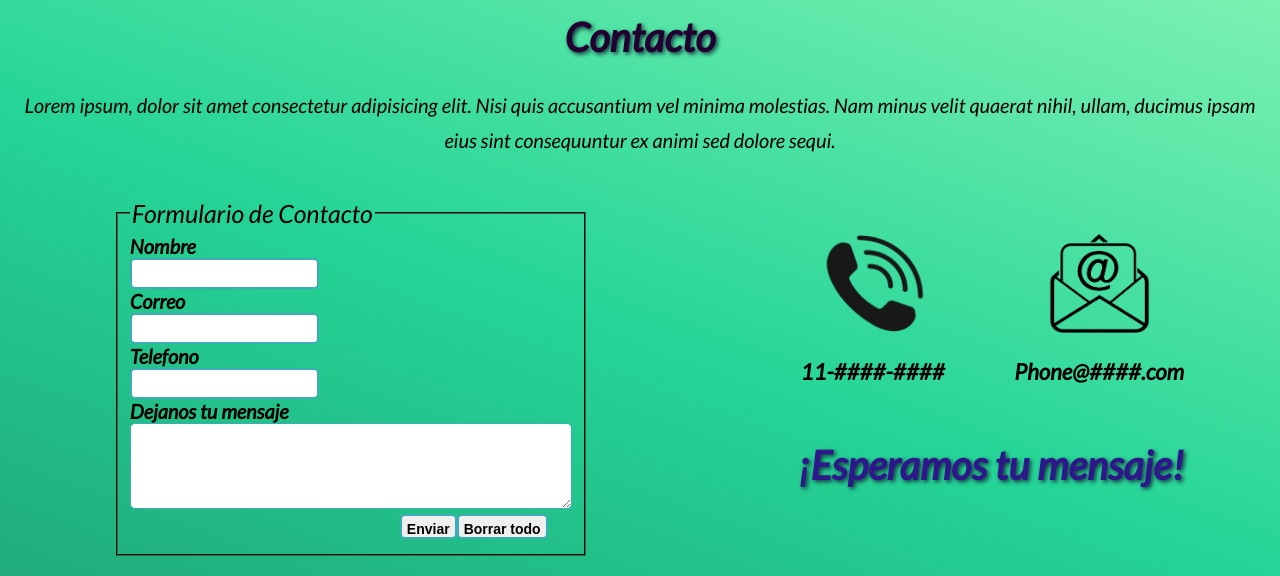
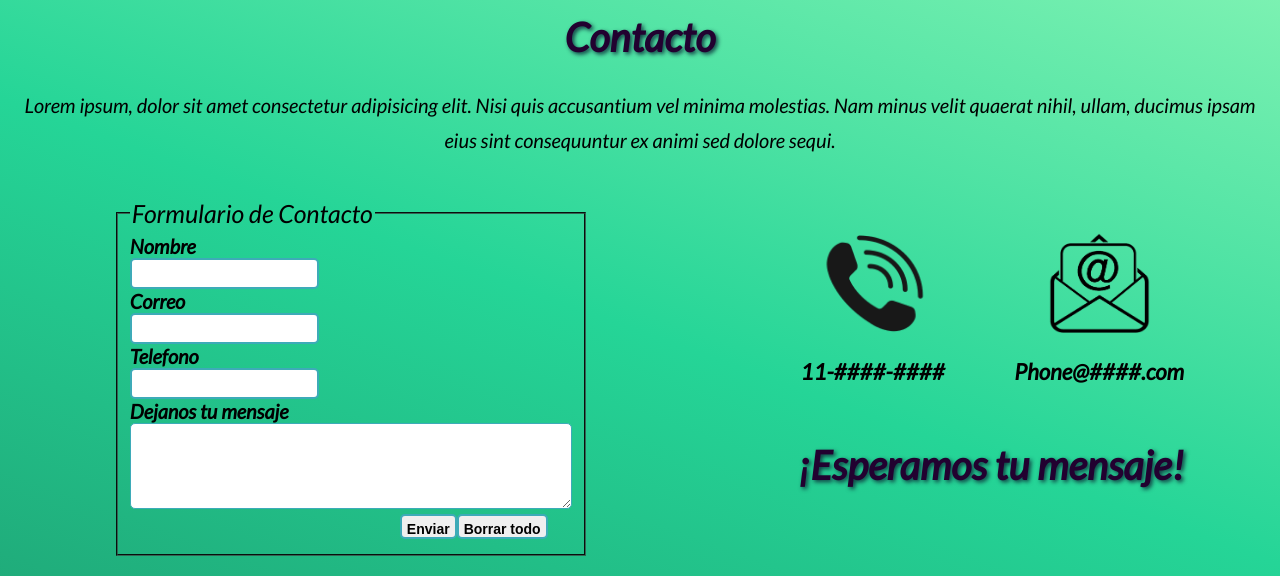
Before and after one commit to Omar-Arroyo/Phone-diagnosis, a plain HTML site: page pages/Contacto.html in a window 1280 px wide. Shown: the part 156-732 px from the top of the page. Drawn offline with Linux system fonts and the light colour scheme.

Commit message:
Cambio de color en un Subtitulo (pagina Contacto)

```diff
--- a/css/styles.css
+++ b/css/styles.css
@@ -565,7 +565,7 @@ p{
 }
 
 .mensajeContacto h2{
-    color: #2e178b;
+    color: #220130;
     text-align: center;
 }
 
```
